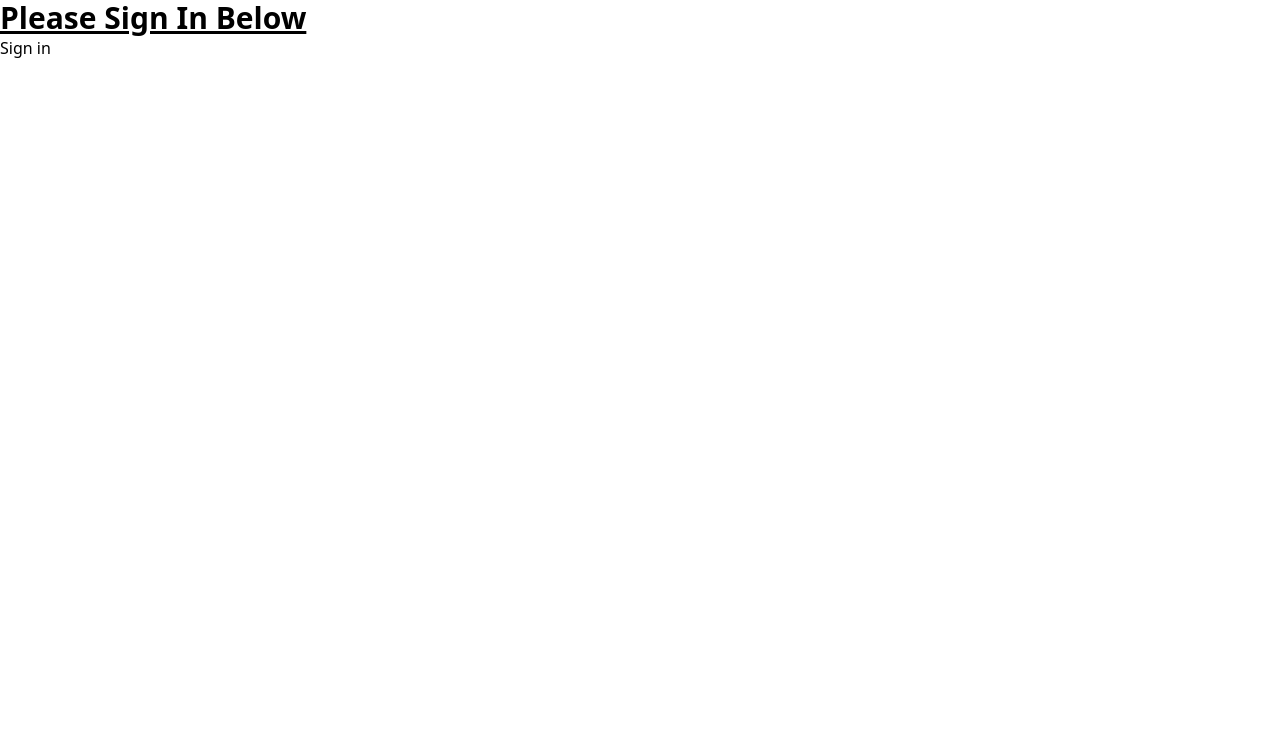
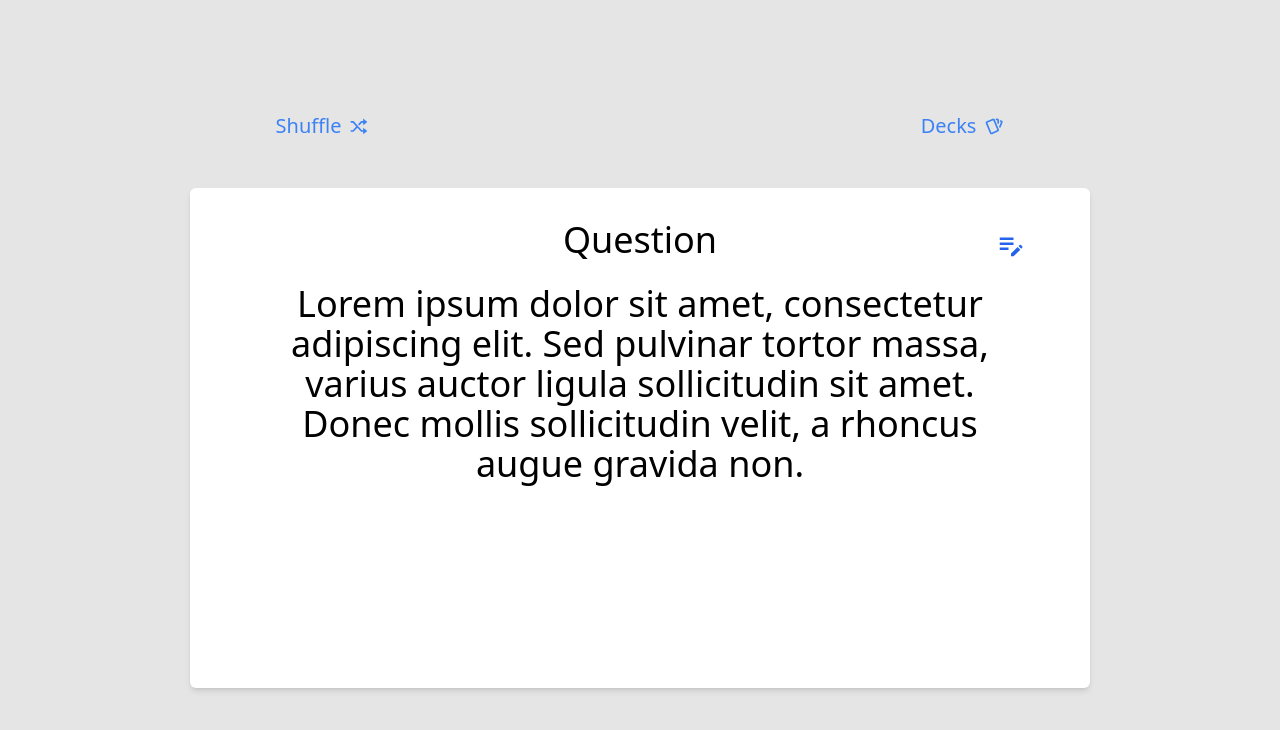
Before and after one commit to RealNickTriano/flashcards-creator, a Next.js app: page / in a window 1280 px wide. Shown: the top 730 px of the page. Built offline with nearby package versions, Linux system fonts and the light colour scheme; no server answers.

Commit message:
Flashcard present layout

```diff
--- /dev/null
+++ b/components/Flashcard.tsx
@@ -0,0 +1,37 @@
+import { useState } from "react"
+import { MdEditNote } from "react-icons/md";
+
+const Flashcard = ({ question, answer, flip, edit }) => {
+    const [flipped, setFlipped] = useState(flip ? flip : false);
+    const [editable, setEditable] = useState(edit ? edit : false);
+
+    // Need this to stop parent button from also activating
+    const handleEdit = (e) => {
+        e.stopPropagation();
+        e.preventDefault();
+        setEditable(!editable);
+        // TODO
+        console.log("Setting editable...")
+    }
+
+  return (
+    <button
+        className="h-[500px] w-[900px] shadow-md bg-white flex flex-col justify-start items-center px-16 py-8 gap-6 rounded-md"
+        onClick={() => setFlipped(!flipped)}
+    >
+        <div className="grid grid-cols-3 justify-center items-center w-full">
+            <h1 className="font-medium text-4xl col-start-2">{!flipped ? "Question" : "Answer"}</h1>
+            <button
+                    className="flex justify-center items-center gap-2 text-blue-600 place-self-end"
+                    onClick={ handleEdit }
+                ><MdEditNote size={30}/>
+            </button>
+        </div>
+        <div className="font-normal text-4xl">
+            { !flipped ? question : answer }
+        </div>
+    </button>
+  )
+}
+
+export default Flashcard
--- /dev/null
+++ b/components/NavBar.tsx
@@ -0,0 +1,40 @@
+import { BiShuffle } from "react-icons/bi";
+import { MdEditNote } from "react-icons/md";
+import { TbCards } from "react-icons/tb";
+
+const NavBar = () => {
+
+    function shuffleCards() {
+        // TODO
+        console.log("Shuffling...")
+    }
+
+    function viewDecks() {
+        // TODO
+        console.log("Going to Decks")
+    }
+
+    function editCurrentCard() {
+        // TODO
+        console.log("Editing...")
+    }
+
+  return (
+    <ul className='text-blue-500 font-medium text-xl flex justify-around items-center w-full'>
+        <li>
+            <button
+                className="flex justify-center items-center gap-2"
+                onClick={() => shuffleCards()}
+            >Shuffle<BiShuffle/></button>
+        </li>
+        <li>
+            <button
+                className="flex justify-center items-center gap-2"
+                onClick={() => viewDecks()}
+            >Decks<TbCards/></button>
+        </li>
+    </ul>
+  )
+}
+
+export default NavBar
--- a/package.json
+++ b/package.json
@@ -18,6 +18,7 @@
     "next-auth": "^4.21.1",
     "react": "18.2.0",
     "react-dom": "18.2.0",
+    "react-icons": "^4.8.0",
     "typescript": "5.0.3"
   },
   "devDependencies": {
--- a/pages/_document.tsx
+++ b/pages/_document.tsx
@@ -4,7 +4,7 @@ export default function Document() {
   return (
     <Html lang="en">
       <Head />
-      <body>
+      <body className='bg-neutral-200'>
         <Main />
         <NextScript />
       </body>
--- a/pages/index.tsx
+++ b/pages/index.tsx
@@ -4,6 +4,8 @@ import { Inter } from 'next/font/google'
 import styles from '@/styles/Home.module.css'
 import LoginBtn from '@/components/LoginBtn'
 import { useSession } from 'next-auth/react'
+import Flashcard from '@/components/Flashcard'
+import NavBar from '@/components/NavBar'
 
 const inter = Inter({ subsets: ['latin'] })
 
@@ -11,8 +13,8 @@ export default function Home() {
   const { data: session } = useSession();
 
   return (
-    <>
-    {
+    <div className='flex flex-col justify-center gap-12 items-center h-screen'>
+    {/* {
       session ?
       <>
         <h1 className="text-3xl font-bold underline">
@@ -23,9 +25,16 @@ export default function Home() {
         <h1 className="text-3xl font-bold underline">
           Please Sign In Below
         </h1>
-    }
-      <LoginBtn></LoginBtn>
-    </>
+    } */}
+      {/* <LoginBtn></LoginBtn> */}
+      <NavBar></NavBar>
+      <Flashcard
+        question={"Lorem ipsum dolor sit amet, consectetur adipiscing elit. Sed pulvinar tortor massa, varius auctor ligula sollicitudin sit amet. Donec mollis sollicitudin velit, a rhoncus augue gravida non."}
+        answer={"Lorem ipsum dolor sit amet, consectetur adipiscing elit. Sed pulvinar tortor massa, varius auctor ligula sollicitudin sit amet. Donec "}
+        flip={false}
+        edit={false}
+      ></Flashcard>
+    </div>
 
   )
 }
```
Also changed, not shown: 1 other file (tests, documents, lock files or other folders).
